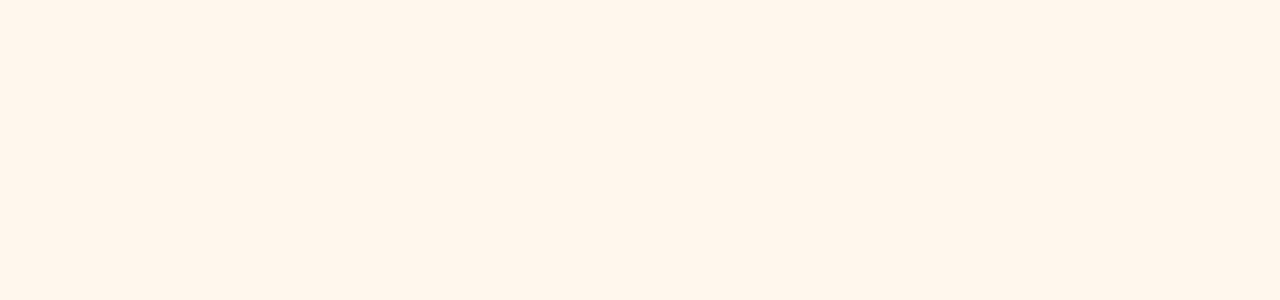
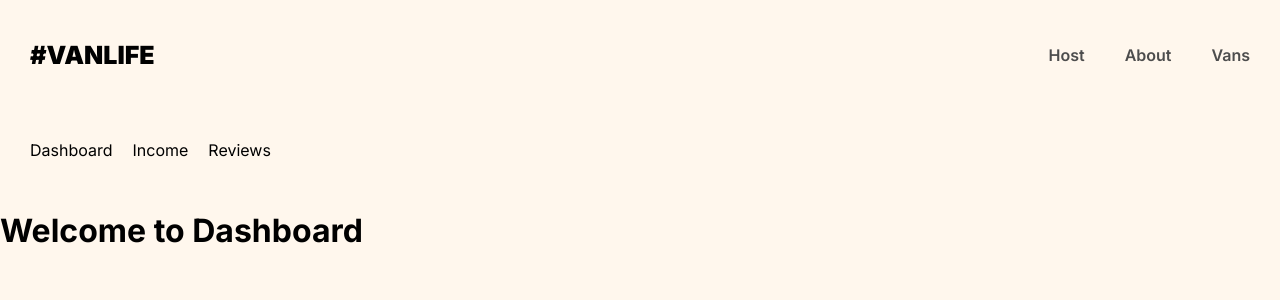
Before and after one commit to Ali-Arshad-Khan/van-life, a React (Vite) app: page /host in a window 1280 px wide. Before the commit this address had no page. Shown: the top 300 px of the page. Built offline with nearby package versions, Linux system fonts and the light colour scheme; what miragejs would draw is missing.

Commit message:
fixed nested routing

```diff
--- a/src/App.css
+++ b/src/App.css
@@ -287,3 +287,18 @@
 .link-button:hover {
     transform: translate(1px, 1px);
 }
+
+.host-nav {
+  display: flex;
+  padding: 30px;
+  gap: 20px;
+}
+
+.host-nav a {
+  color: black;
+}
+
+.host-nav a:hover {
+  text-decoration: underline;
+  font-weight: bold;
+}
--- a/src/App.jsx
+++ b/src/App.jsx
@@ -3,20 +3,30 @@
 import './App.css'
 import Home from "./Pages/Home";
 import About from "./Pages/About";
-import Vans from "./Pages/Vans";
-import VanDetail from "./Pages/VanDetail";
+import Vans from "./Pages/Vans/Vans";
+import VanDetail from "./Pages/Vans/VanDetail";
 import Layout from "./components/Layout";
+import Dashboard from "./Pages/Host/Dashboard";
+import Income from "./Pages/Host/Income";
+import Reviews from "./Pages/Host/Reviews";
+import HostLayout from "./components/HostLayout";
 
 function App() {
   return (
     <BrowserRouter>
       <Routes>
-        <Route element = {<Layout />}>
-          <Route path="/" element={<Home />}/>
+        <Route path="/" element = {<Layout />}>
+          <Route index element={<Home />}/>
           <Route path="/about" element={<About />}/>
           <Route path="/vans" element={<Vans />}/>
           <Route path="/vans/:id" element={<VanDetail />}/>
-        </Route>
+
+          <Route path="host" element={<HostLayout />}>
+            <Route index element={<Dashboard />}/>
+            <Route path="reviews" element={<Reviews />}/>
+            <Route path="income" element={<Income />}/>
+          </Route>
+        </Route >
       </Routes>
     </BrowserRouter>
   )
--- /dev/null
+++ b/src/Pages/Host/Dashboard.jsx
@@ -0,0 +1,9 @@
+import { Outlet } from "react-router-dom"
+export default function Dashboard() {
+    return (
+        <>
+        <h1>Welcome to Dashboard</h1>
+        <Outlet />
+        </>
+    )
+}
--- /dev/null
+++ b/src/Pages/Host/Income.jsx
@@ -0,0 +1,5 @@
+export default function Income() {
+    return (
+        <h1>Welcome to Income</h1>
+    )
+}
--- /dev/null
+++ b/src/Pages/Host/Reviews.jsx
@@ -0,0 +1,5 @@
+export default function Reviews() {
+    return (
+        <h1>Welcome to Review</h1>
+    )
+}
--- a/src/components/Header.jsx
+++ b/src/components/Header.jsx
@@ -4,6 +4,7 @@
     <header>
       <Link className="site-logo" to="/">#VANLIFE</Link>
       <nav>
+        <Link to="/host">Host</Link>
         <Link to="/about">About</Link>
         <Link to="/vans">Vans</Link>
       </nav>
--- /dev/null
+++ b/src/components/HostLayout.jsx
@@ -0,0 +1,13 @@
+import {Link ,Outlet} from "react-router-dom"
+export default function HostLayout() {
+    return (
+        <>
+        <nav className="host-nav">
+            <Link to="/host">Dashboard</Link>
+            <Link to="/host/Income">Income</Link>
+            <Link to="/host/reviews">Reviews</Link>
+        </nav>
+        <Outlet />
+        </>
+    )
+}
```
Also changed, not shown: src/Pages/Vans/VanDetail.jsx (renamed from src/Pages/VanDetail.jsx), src/Pages/Vans/Vans.jsx (renamed from src/Pages/Vans.jsx).
